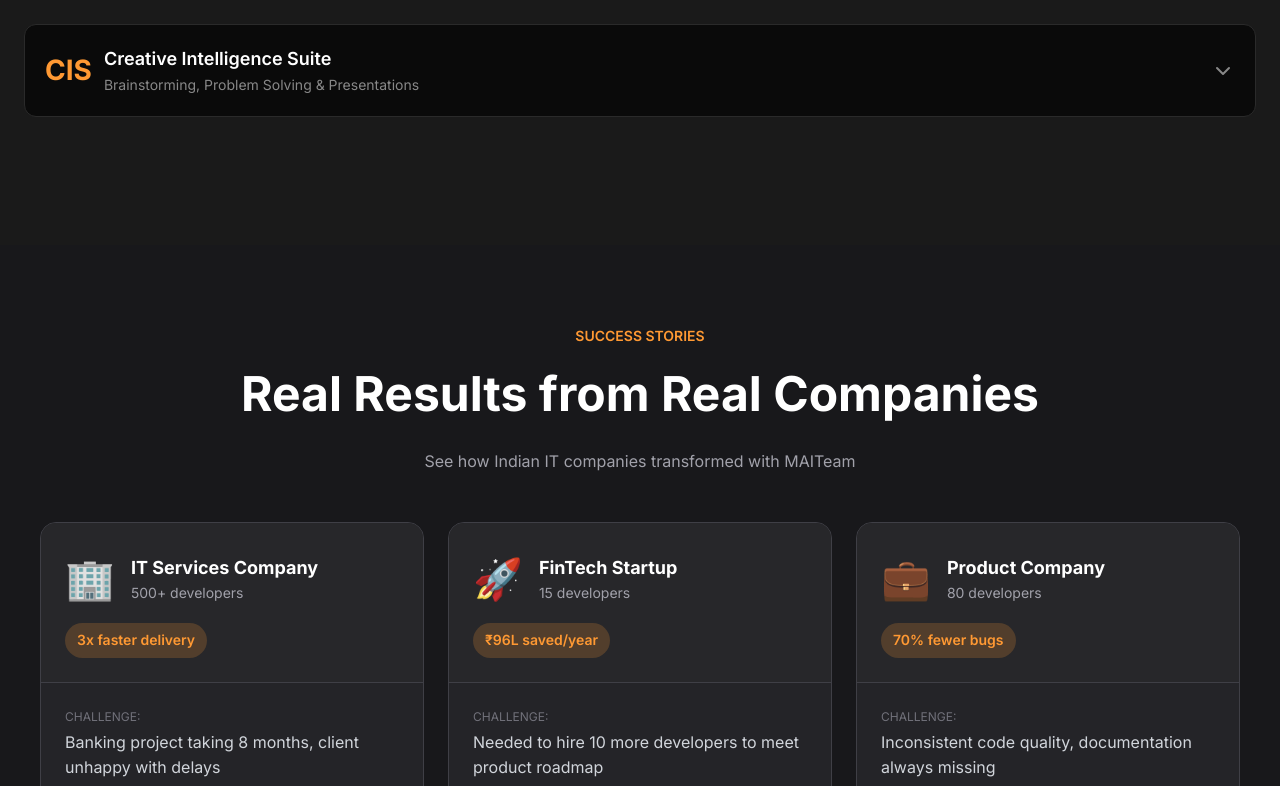
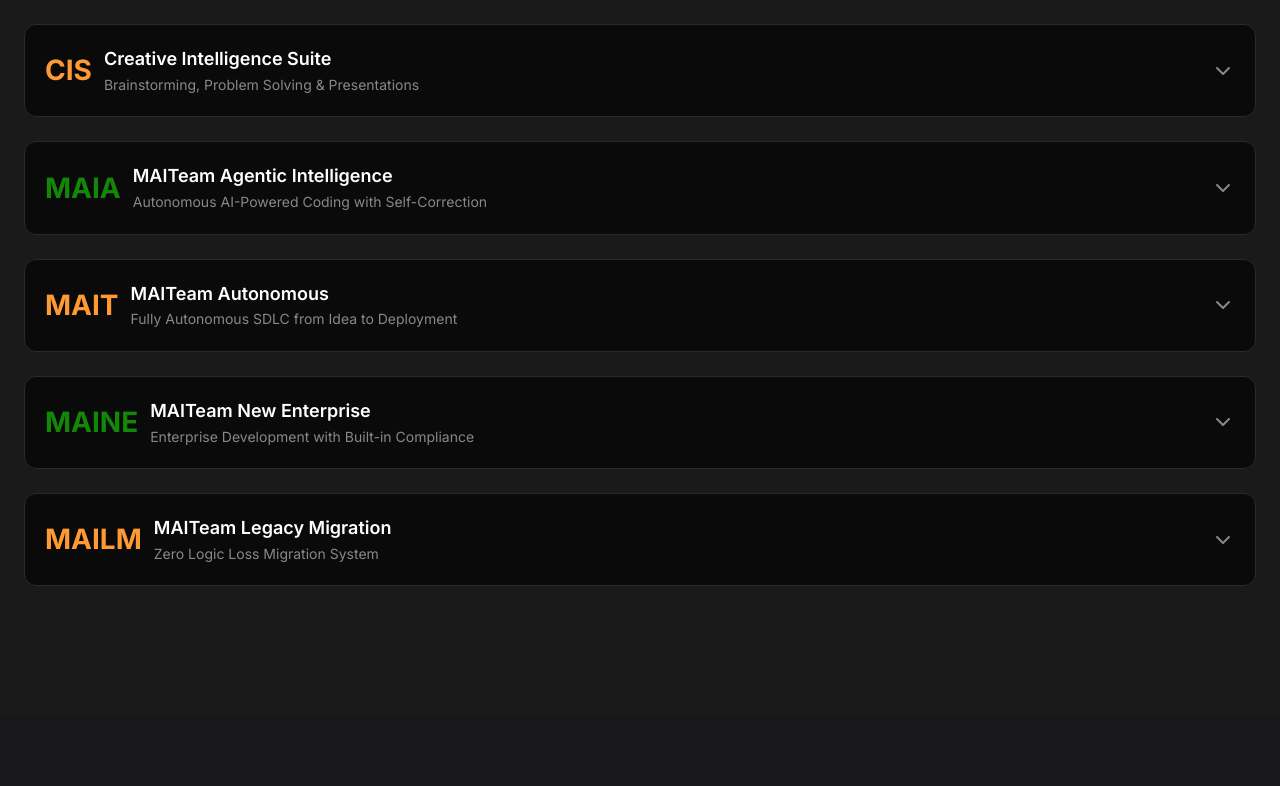
Before and after one commit to MicroSphere-Systems/maiteam-website, a React (Vite) app: page / in a window 1280 px wide. Shown: the part 6489-7275 px from the top of the page. Built offline with nearby package versions, Linux system fonts and the light colour scheme.

Commit message:
Module Updated

```diff
--- a/src/components/Modules.jsx
+++ b/src/components/Modules.jsx
@@ -55,6 +55,82 @@
       ],
       workflow: ['Ideate', 'Prototype', 'Validate', 'Refine'],
     },
+    {
+      id: 'maia',
+      name: 'MAIA',
+      fullName: 'MAITeam Agentic Intelligence',
+      tagline: 'Autonomous AI-Powered Coding with Self-Correction',
+      description: 'Comprehensive agentic coding framework with autonomous execution, self-correction, and multi-agent swarm coordination.',
+      color: '#138808',
+      agents: [
+        { name: 'Nova', role: 'Autonomous Developer', icon: '🤖' },
+        { name: 'Atlas', role: 'Code Architect', icon: '🏗️' },
+        { name: 'Sage', role: 'Code Reviewer', icon: '👁️' },
+        { name: 'Sherlock', role: 'Debugging Agent', icon: '🔍' },
+        { name: 'Vera', role: 'Test Engineer', icon: '🧪' },
+        { name: 'Sentinel', role: 'Security Auditor', icon: '🛡️' },
+        { name: 'Phoenix', role: 'Refactoring Specialist', icon: '🔄' },
+      ],
+      workflow: ['Analyze', 'Execute', 'Self-Correct', 'Learn'],
+    },
+    {
+      id: 'mait',
+      name: 'MAIT',
+      fullName: 'MAITeam Autonomous',
+      tagline: 'Fully Autonomous SDLC from Idea to Deployment',
+      description: 'Complete autonomous project execution with intelligent discovery, gate-based progression, and configurable autonomy profiles.',
+      color: '#FF9933',
+      agents: [
+        { name: 'Aria', role: 'Discovery Facilitator', icon: '🎯' },
+        { name: 'Nexus', role: 'Team Orchestrator', icon: '🎭' },
+        { name: 'Guardian', role: 'Gate Controller', icon: '🚦' },
+        { name: 'Beacon', role: 'Progress Reporter', icon: '📊' },
+      ],
+      workflow: ['Discovery', 'Planning', 'Design', 'Implementation', 'QA', 'Deploy'],
+    },
+    {
+      id: 'maine',
+      name: 'MAINE',
+      fullName: 'MAITeam New Enterprise',
+      tagline: 'Enterprise Development with Built-in Compliance',
+      description: 'Complete 8-phase SDLC for enterprise applications with SOC2, HIPAA, PCI-DSS, GDPR, and ISO27001 compliance built-in.',
+      color: '#138808',
+      agents: [
+        { name: 'Priya', role: 'Enterprise PM', icon: '📋' },
+        { name: 'Arjun', role: 'Enterprise Architect', icon: '🏛️' },
+        { name: 'Meera', role: 'Compliance Officer', icon: '✅' },
+        { name: 'Kiran', role: 'Security Architect', icon: '🔐' },
+        { name: 'Sanjay', role: 'Release Manager', icon: '🚀' },
+        { name: 'Arun', role: 'DevOps Engineer', icon: '⚙️' },
+        { name: 'Ravi', role: 'SRE Engineer', icon: '📈' },
+        { name: 'Deepa', role: 'Infrastructure Architect', icon: '☁️' },
+        { name: 'Vikram', role: 'Platform Engineer', icon: '🔧' },
+        { name: 'Ananya', role: 'Data Architect', icon: '🗄️' },
+        { name: 'Rohan', role: 'Enterprise QA', icon: '🧪' },
+        { name: 'Neha', role: 'Audit Analyst', icon: '📝' },
+      ],
+      workflow: ['Research', 'Planning', 'Design', 'Development', 'Deployment', 'Operations'],
+    },
+    {
+      id: 'mailm',
+      name: 'MAILM',
+      fullName: 'MAITeam Legacy Migration',
+      tagline: 'Zero Logic Loss Migration System',
+      description: 'Transform legacy codebases into modern architectures with 100% accuracy, full traceability, and test-first migration.',
+      color: '#FF9933',
+      agents: [
+        { name: 'Raj', role: 'Migration PM', icon: '📋' },
+        { name: 'Arjun', role: 'Migration Architect', icon: '🏗️' },
+        { name: 'Maya', role: 'Legacy Analyst', icon: '🔬' },
+        { name: 'Vikram', role: 'Migration Developer', icon: '💻' },
+        { name: 'Lakshmi', role: 'Data Migrator', icon: '🗃️' },
+        { name: 'Sneha', role: 'Frontend Migrator', icon: '🎨' },
+        { name: 'Rohit', role: 'API Migrator', icon: '🔌' },
+        { name: 'Deepak', role: 'Test Migrator', icon: '🧪' },
+        { name: 'Neha', role: 'Migration Validator', icon: '✓' },
+      ],
+      workflow: ['Discovery', 'Analysis', 'Planning', 'Execution', 'Validation'],
+    },
   ]
 
   return (
@@ -77,7 +153,7 @@
             transition={{ delay: 0.1 }}
             style={{ fontSize: 'clamp(28px, 5vw, 48px)', fontWeight: 700, color: 'white', marginTop: '16px' }}
           >
-            Three Modules, Endless Possibilities
+            Seven Modules, Endless Possibilities
           </motion.h2>
           <motion.p
             initial={{ opacity: 0, y: 10 }}
```
